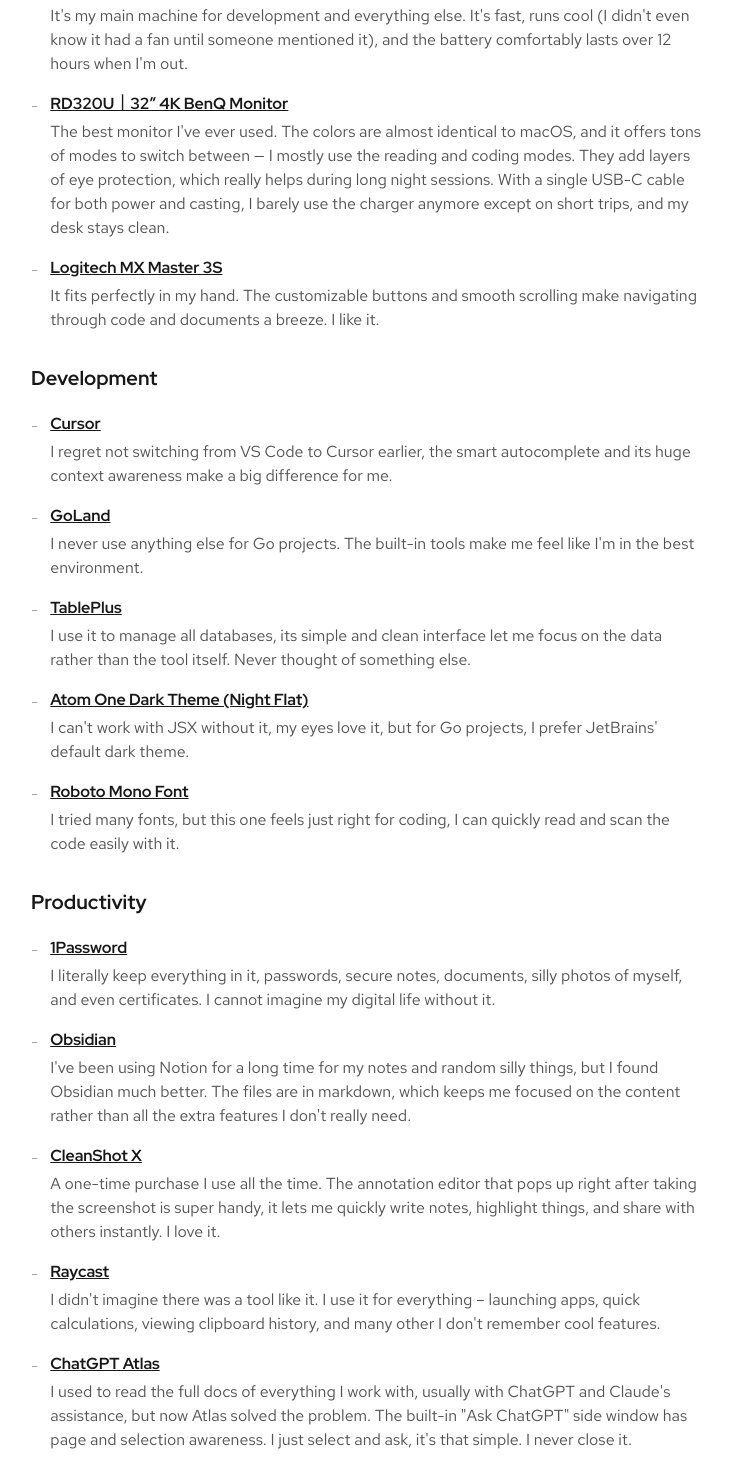
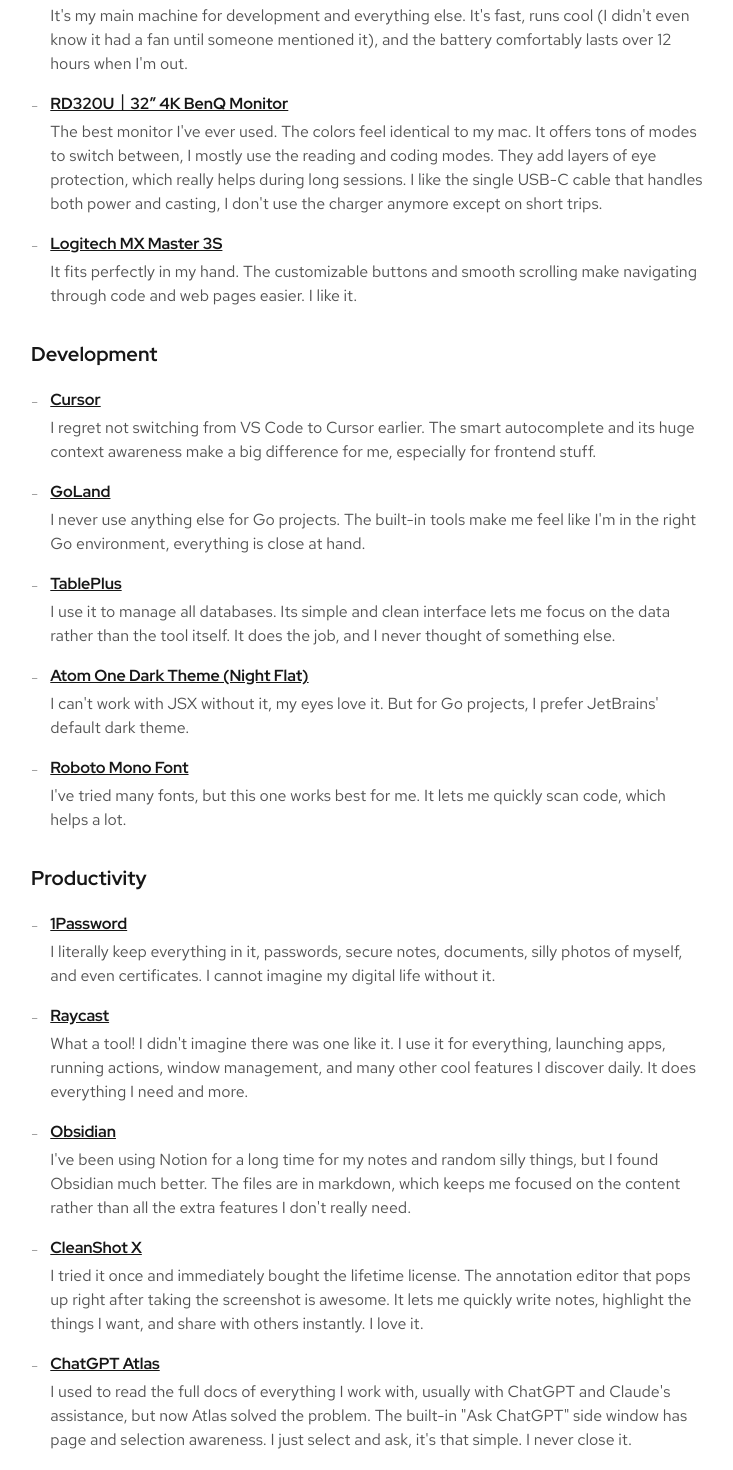
Before and after one commit to salimabsi/salimabsi.me, a Next.js app: page /uses in a window 1280 px wide. Shown: the part 360-1830 px from the top of the page, without its empty margins (273-1006 px from the left). Built offline with nearby package versions, Linux system fonts and the light colour scheme.

Commit message:
refactor: update content

```diff
--- a/src/app/page.tsx
+++ b/src/app/page.tsx
@@ -8,7 +8,7 @@
 
       <div className="mt-6 space-y-6 leading-relaxed text-neutral-700 dark:text-neutral-300">
         <p>
-          I’m a Software Developer, sometimes nerd, and I love chatting with calm and smart people.
+          I'm a full-stack developer. I build products the same way I learn things, with curiosity and true love, and we grow together.
         </p>
 
         <p>
--- a/src/app/uses/page.tsx
+++ b/src/app/uses/page.tsx
@@ -10,12 +10,12 @@
       {
         title: 'RD320U｜32” 4K BenQ Monitor',
         link: 'https://www.benq.com/en-us/monitor/programming/rd320u.html',
-        description: "The best monitor I've ever used. The colors are almost identical to macOS, and it offers tons of modes to switch between — I mostly use the reading and coding modes. They add layers of eye protection, which really helps during long night sessions. With a single USB-C cable for both power and casting, I barely use the charger anymore except on short trips, and my desk stays clean.",
+        description: "The best monitor I've ever used. The colors feel identical to my mac. It offers tons of modes to switch between, I mostly use the reading and coding modes. They add layers of eye protection, which really helps during long sessions. I like the single USB-C cable that handles both power and casting, I don't use the charger anymore except on short trips.",
       },
       {
         title: 'Logitech MX Master 3S',
         link: 'https://www.logitech.com/shop/p/mx-master-3s',
-        description: 'It fits perfectly in my hand. The customizable buttons and smooth scrolling make navigating through code and documents a breeze. I like it.',
+        description: 'It fits perfectly in my hand. The customizable buttons and smooth scrolling make navigating through code and web pages easier. I like it.',
       },
     ],
   },
@@ -25,27 +25,27 @@
       {
         title: 'Cursor',
         link: 'https://cursor.so/',
-        description: 'I regret not switching from VS Code to Cursor earlier, the smart autocomplete and its huge context awareness make a big difference for me.',
+        description: 'I regret not switching from VS Code to Cursor earlier. The smart autocomplete and its huge context awareness make a big difference for me, especially for frontend stuff.',
       },
       {
         title: 'GoLand',
         link: 'https://www.jetbrains.com/go/',
-        description: "I never use anything else for Go projects. The built-in tools make me feel like I'm in the best environment.",
+        description: "I never use anything else for Go projects. The built-in tools make me feel like I'm in the right Go environment, everything is close at hand.",
       },
       {
         title: 'TablePlus',
         link: 'https://tableplus.com/',
-        description: "I use it to manage all databases, its simple and clean interface let me focus on the data rather than the tool itself. Never thought of something else.",
+        description: "I use it to manage all databases. Its simple and clean interface lets me focus on the data rather than the tool itself. It does the job, and I never thought of something else.",
       },
       {
         title: 'Atom One Dark Theme (Night Flat)',
         link: 'https://github.com/Binaryify/OneDark-Pro?tab=readme-ov-file#night-flat-theme',
-        description: "I can't work with JSX without it, my eyes love it, but for Go projects, I prefer JetBrains' default dark theme.",
+        description: "I can't work with JSX without it, my eyes love it. But for Go projects, I prefer JetBrains' default dark theme.",
       },
       {
         title: 'Roboto Mono Font',
         link: 'https://fonts.google.com/specimen/Roboto+Mono',
-        description: 'I tried many fonts, but this one feels just right for coding, I can quickly read and scan the code easily with it.',
+        description: "I've tried many fonts, but this one works best for me. It lets me quickly scan code, which helps a lot.",
       },
     ],
   },
@@ -58,6 +58,11 @@
         description: 'I literally keep everything in it, passwords, secure notes, documents, silly photos of myself, and even certificates. I cannot imagine my digital life without it.',
       },
       {
+        title: 'Raycast',
+        link: 'https://www.raycast.com/',
+        description: "What a tool! I didn't imagine there was one like it. I use it for everything, launching apps, running actions, window management, and many other cool features I discover daily. It does everything I need and more.",
+      },
+      {
         title: 'Obsidian',
         link: 'https://obsidian.md/',
         description: "I've been using Notion for a long time for my notes and random silly things, but I found Obsidian much better. The files are in markdown, which keeps me focused on the content rather than all the extra features I don't really need.",
@@ -65,12 +70,7 @@
       {
         title: 'CleanShot X',
         link: 'https://cleanshot.com/',
-        description: "A one-time purchase I use all the time. The annotation editor that pops up right after taking the screenshot is super handy, it lets me quickly write notes, highlight things, and share with others instantly. I love it.",
-      },
-      {
-        title: 'Raycast',
-        link: 'https://www.raycast.com/',
-        description: "I didn't imagine there was a tool like it. I use it for everything – launching apps, quick calculations, viewing clipboard history, and many other I don't remember cool features.",
+        description: "I tried it once and immediately bought the lifetime license. The annotation editor that pops up right after taking the screenshot is awesome. It lets me quickly write notes, highlight the things I want, and share with others instantly. I love it.",
       },
       {
         title: 'ChatGPT Atlas',
```
